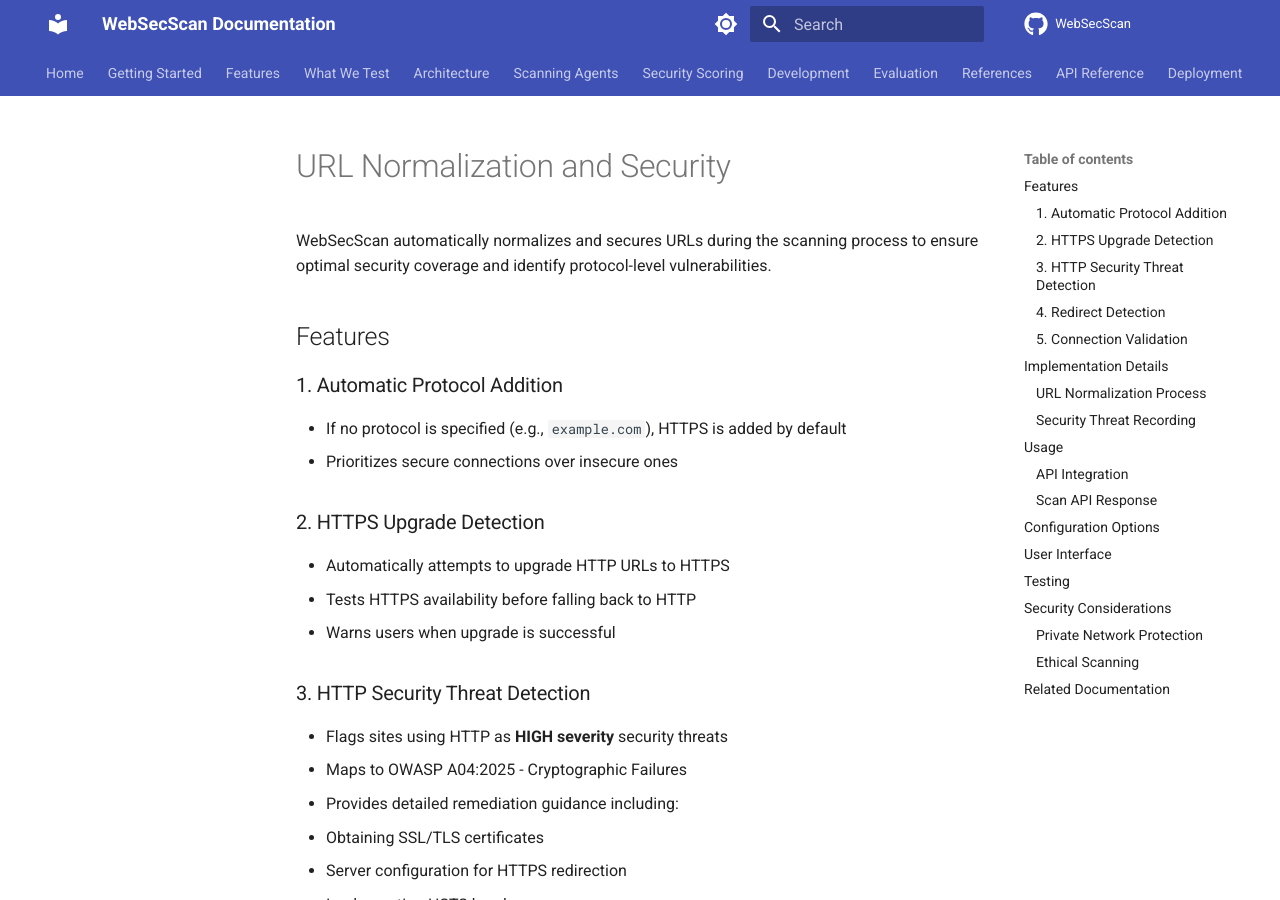
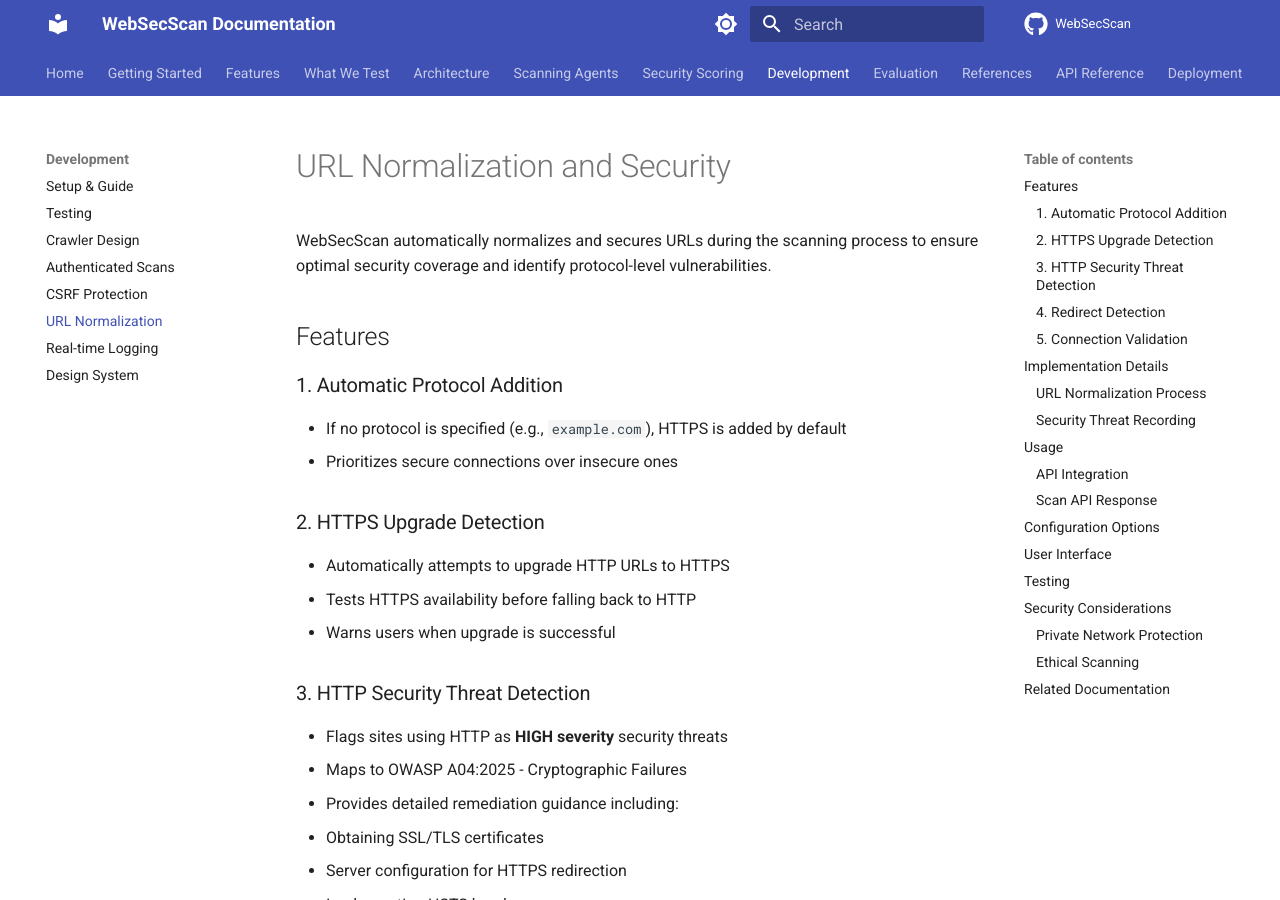
Before and after one commit to Pranavraut033/WebSecScan, an MkDocs documentation site: the page built from docs/url-normalization.md, in a window 1280 px wide and 900 px high. Built offline with MkDocs 1.6.1 and Material for MkDocs 9.7.7, drawn with Linux system fonts in a browser that asks for light colours; comment, search, counter and statistics services are not loaded.

Commit message:
chore: update documentation workflow and add requirements file

```diff
--- a/mkdocs.yml
+++ b/mkdocs.yml
@@ -5,6 +5,9 @@
 
 repo_name: WebSecScan
 repo_url: https://github.com/pranavraut/WebSecScan
+
+exclude_docs: |
+  README.md
 
 theme:
   name: material
@@ -51,9 +54,14 @@
       - Testing: testing.md
       - Crawler Design: crawler-design.md
       - Authenticated Scans: authenticated-scans.md
+      - CSRF Protection: csrf-protection.md
+      - URL Normalization: url-normalization.md
+      - Real-time Logging: real-time-logging.md
+      - Design System: design-system.md
   - Evaluation:
       - Benchmarking: benchmarking.md
       - Real-World Testing: real-world-testing.md
+      - Implementation Summary: IMPLEMENTATION-SUMMARY.md
   - References: references.md
   - API Reference: api.md
   - Deployment: deployment.md
--- /dev/null
+++ b/requirements.txt
@@ -0,0 +1,2 @@
+mkdocs-material>=9.5.0
+mkdocs-minify-plugin>=0.8.0
```
Also changed, not shown: 1 other file.
